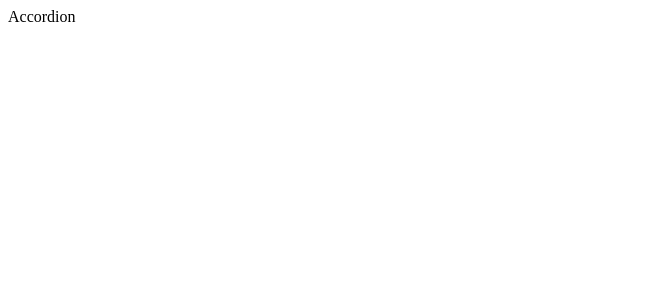
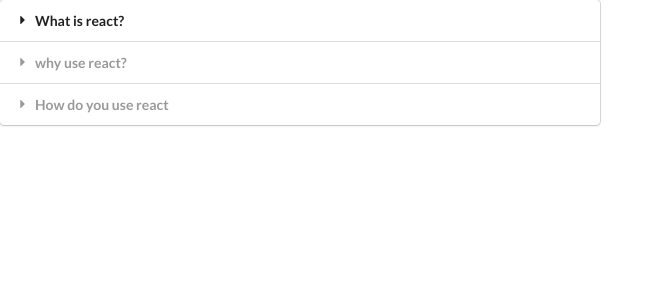
Before and after one commit to mosesglitch/React-Accordion, a React (Create React App) app: page / in a window 1280 px wide. Shown: the top 300 px of the page, without its empty margins (0-664 px from the left). Built offline with nearby package versions, Linux system fonts and the light colour scheme.

Commit message:
add use state for active accordion

```diff
--- a/public/index.html
+++ b/public/index.html
@@ -24,6 +24,13 @@
       work correctly both with client-side routing and a non-root public URL.
       Learn how to configure a non-root public URL by running `npm run build`.
     -->
+    <link
+      rel="stylesheet"
+      href="https://cdnjs.cloudflare.com/ajax/libs/semantic-ui/2.4.1/semantic.min.css"
+      integrity="sha512-8bHTC73gkZ7rZ7vpqUQThUDhqcNFyYi2xgDgPDHc+GXVGHXq+xPjynxIopALmOPqzo9JZj0k6OqqewdGO3EsrQ=="
+      crossorigin="anonymous"
+      referrerpolicy="no-referrer"
+    />
     <title>React App</title>
   </head>
   <body>
--- a/src/App.js
+++ b/src/App.js
@@ -1,7 +1,7 @@
 import React from "react";
 import Accordion from "./components/Accordion";
 
-const tems = [
+const items = [
   {
     title: "What is react?",
     content: "React is a component based js framework",
@@ -15,7 +15,7 @@
 const App = () => {
   return (
     <div>
-      <Accordion />
+      <Accordion items={items} />
     </div>
   );
 };
--- a/src/components/Accordion.js
+++ b/src/components/Accordion.js
@@ -1,6 +1,25 @@
-import React from "react";
+import React, { useState } from "react";
 
-const Accordion = () => {
-  return <div> Accordion</div>;
+const Accordion = ({ items }) => {
+  const [activeindex, setActiveIndex] = useState(null);
+
+  const onTitleClick = (index) => {
+    setActiveIndex(index);
+  };
+  const renderedItems = items.map((item, index) => {
+    const active = index === activeindex ? "active" : "";
+    return (
+      <React.Fragment key={index}>
+        <div className={`title ${active}`} onClick={() => onTitleClick(index)}>
+          <i className="dropdown icon"></i>
+          {item.title}
+        </div>
+        <div className={`content ${active}`}>
+          <p>{item.content}</p>
+        </div>
+      </React.Fragment>
+    );
+  });
+  return <div className="ui styled accordion"> {renderedItems}</div>;
 };
 export default Accordion;
```
